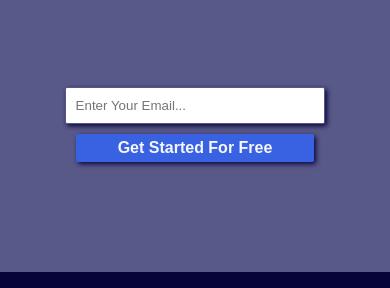
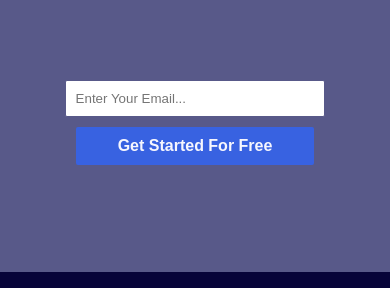
Before and after one commit to Briyani-monster/Fylo-Ui-Design, a plain HTML site: page index.html in a window 390 px wide. Shown: the part 2020-2308 px from the top of the page. Drawn offline with nearby package versions, Linux system fonts and the light colour scheme.

Commit message:
removing shadow from button

```diff
--- a/css/style.css
+++ b/css/style.css
@@ -240,7 +240,7 @@ header img{
     border-radius:2px;
     outline: none;
     margin-bottom:10px;
-    box-shadow: 2px 2px 5px hsl(243, 87%, 12%);
+
 }
 .contact-us form button{
     text-decoration: none;
@@ -248,11 +248,11 @@ header img{
     font-weight: 800;
     color:hsl(240, 75%, 98%);
     background-color:  hsla(224, 93%, 58%,0.8);
-    padding:2px 10px;
+    padding:10px 10px;
     border:none;
     border-radius: 2px;
     cursor: pointer;
-    box-shadow: 2px 2px 5px hsl(243, 87%, 12%) ;
+
 }
 .contact-us form button:hover{
 
@@ -560,7 +560,6 @@ header img{
     border-radius:2px;
     outline: none;
     margin-bottom:10px;
-    box-shadow: 2px 2px 5px hsl(243, 87%, 12%);
 }
 .contact-us form button{
     text-decoration: none;
@@ -568,11 +567,10 @@ header img{
     font-weight: 800;
     color:hsl(240, 75%, 98%);
     background-color:  hsla(224, 93%, 58%,0.8);
-    padding:2px 10px;
+    padding:10px 10px;
     border:none;
     border-radius: 2px;
     cursor: pointer;
-    box-shadow: 2px 2px 5px hsl(243, 87%, 12%) ;
 }
 .contact-us form button:hover{
 
@@ -801,7 +799,6 @@ header img{
     text-align: center;
     font-family:var(--body);
     position:relative;
-    /* border:1px solid red; */
 }
 .content-text a::after{
     content: "";
@@ -895,7 +892,6 @@ header img{
     border-radius:2px;
     outline: none;
     margin-bottom:10px;
-    box-shadow: 2px 2px 5px hsl(243, 87%, 12%);
 }
 .contact-us form button{
     text-decoration: none;
@@ -904,11 +900,10 @@ header img{
     font-weight: 800;
     color:hsl(240, 75%, 98%);
     background-color:  hsla(224, 93%, 58%,0.8);
-    padding:5px 15px;
+    padding:10px 10px;
     border:none;
     border-radius: 2px;
     cursor: pointer;
-    box-shadow: 2px 2px 5px hsl(243, 87%, 12%) ;
 }
 .contact-us form button:hover{
 
```
